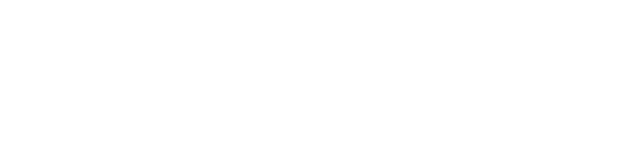
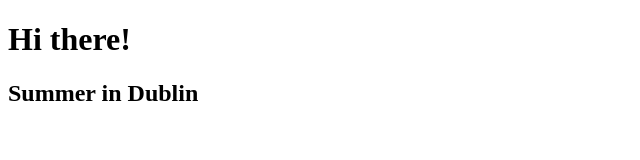
Before and after one commit to murashkoserhii/1063-html., a plain HTML site: page index.html in a window 1280 px wide. Shown: the whole page, without its empty margins (0-640 px from the left). Drawn offline with Linux system fonts and the light colour scheme.

Commit message:
added text

```diff
--- a/index.html
+++ b/index.html
@@ -1,6 +1,7 @@
 <!DOCTYPE html>
 <html lang="en">
 <head>
+    <title>everywhere</title>
     <meta charset="UTF-8">
     <meta http-equiv="X-UA-Compatible" content="IE=edge">
     <meta name="viewport" content="width=device-width, initial-scale=1.0">
@@ -9,5 +10,7 @@
 </head>
 <body>
     <script src="https://unpkg.com/html-data-include@3.3.3/html-data-include.js"></script>
+    <h1>Hi there!</h1>
+    <h2>Summer in Dublin</h2>
 </body>
 </html>
```
